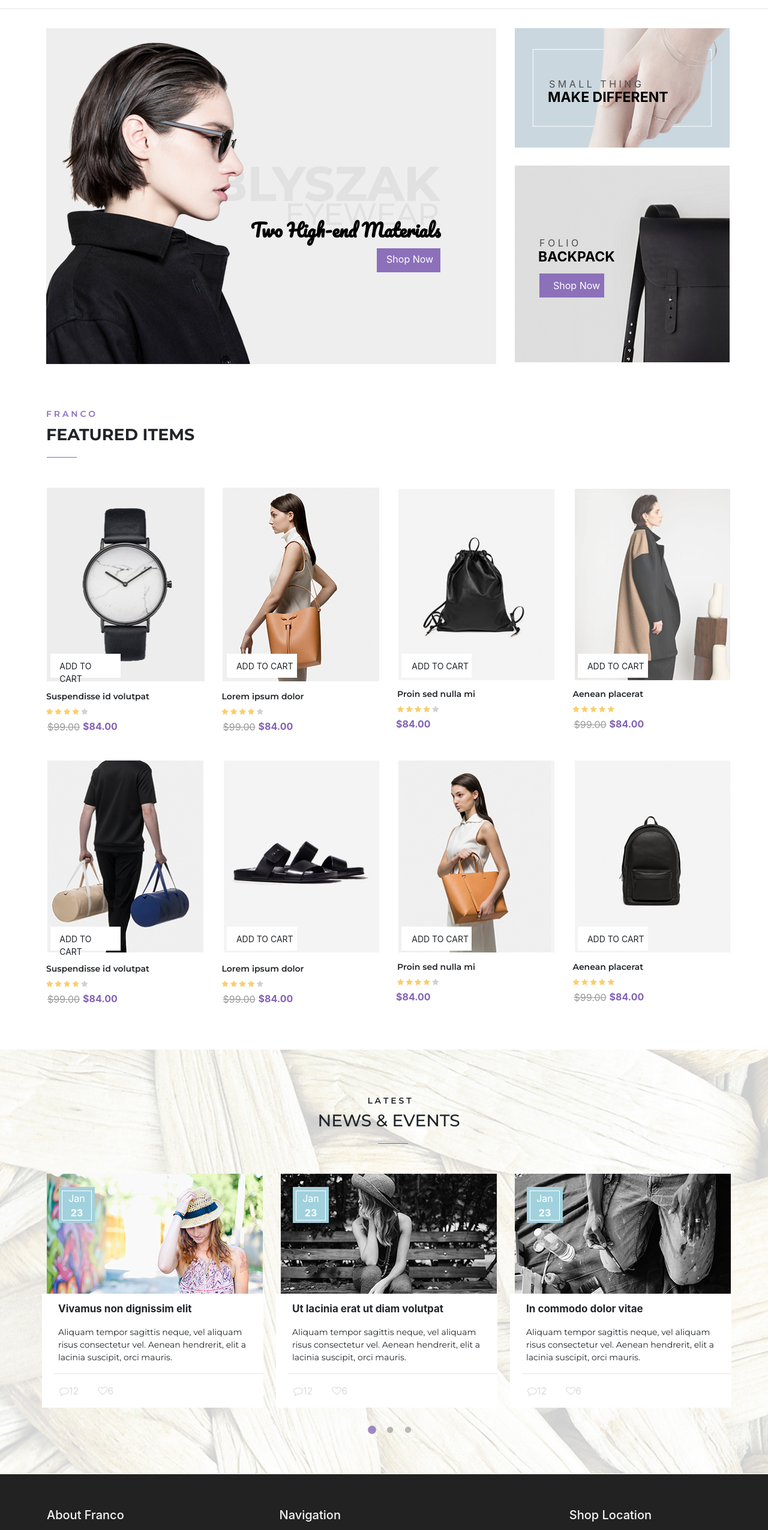
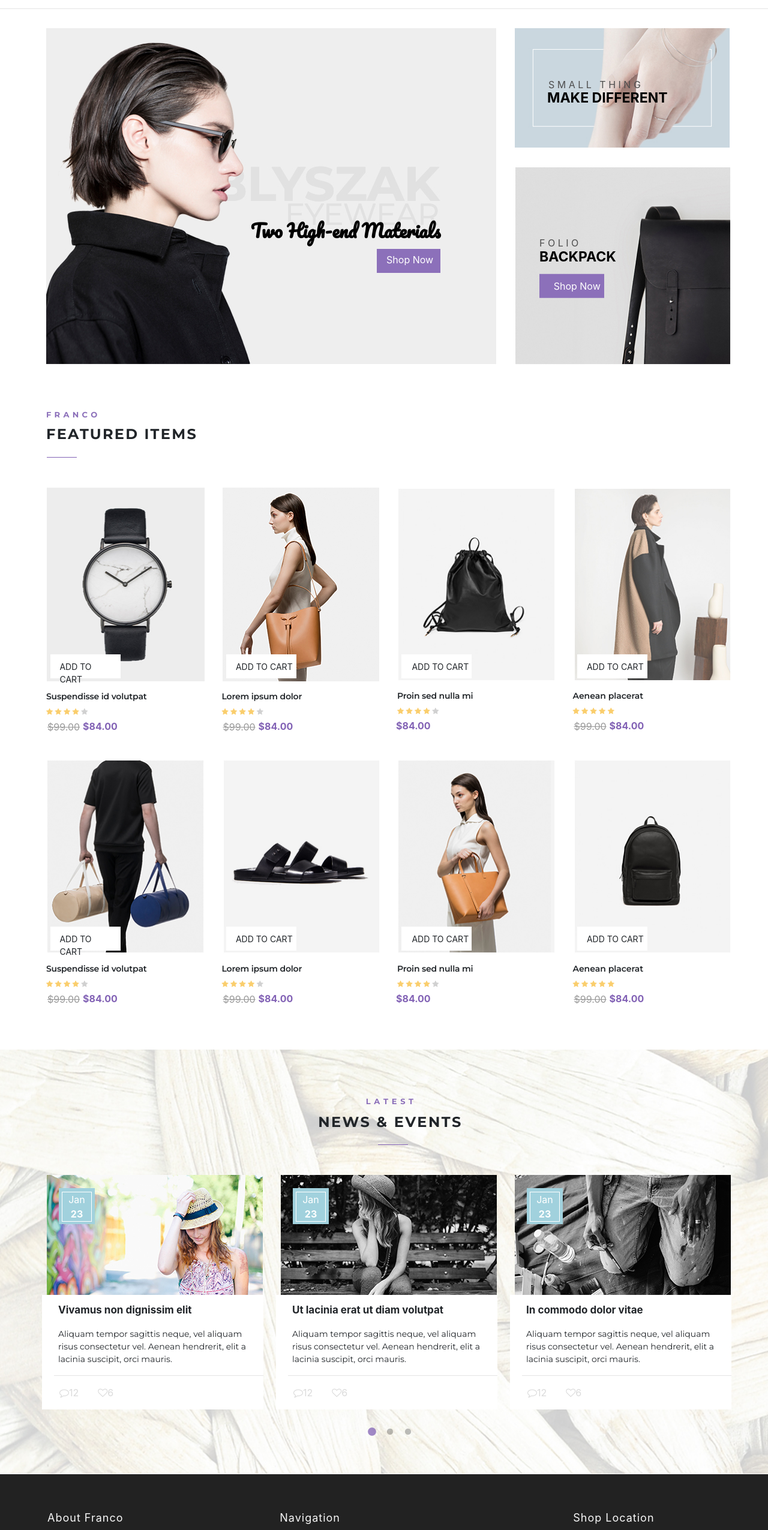
Before and after one commit to robean9020/layout, a plain HTML site: page index.html in a window 1280 px wide. Shown: the part 109-2660 px from the top of the page at 60% size. Drawn offline with nearby package versions, Linux system fonts and the light colour scheme.

Commit message:
fix bug font-end

```diff
--- a/assets/sass/banner.scss
+++ b/assets/sass/banner.scss
@@ -9,6 +9,9 @@
     width: 100%;
 }
 
+.banner__cart__product-add-item{
+    position: relative;
+}
 .banner__row__image-banner-right-bottom img{
     margin-top: 25px;
 }
@@ -41,13 +44,19 @@
 }
 
 .banner__row__banner-right-bottom{
-    margin-top: 25px;
+    margin-top: 28px;
+    position: relative;
+}
+
+.banner__row__banner-right-top{
+    position: relative;
 }
 
 .banner__row__banner-right-top-word{
     position: absolute;
-    top: 15%;
-    left: 5em;
+    top: 55%;
+    transform: translateY(-50%);
+    left: 64px;
     p.small-thing{
         color: $color-font-top;
         margin-top: 11px;
@@ -63,12 +72,13 @@
 
 .banner__row__banner-right-bottom-word{
     position: absolute;
-    top: 60%;
-    left: 5em;
+    transform: translateY(-50%);
+    top: 50%;
+    left: 4em;
     p.folio{
         color: $color-font-top;
-        margin-top: 16px;
-        margin-left: -16px;
+        margin-top: 21px;
+        margin-left: -15px;
     }
 
     p.backpack{
@@ -76,7 +86,7 @@
         font-weight: bold;
         margin-top: -22px;
         font-size: 23px;
-        margin-left: -18px;
+        margin-left: -15px;
     };
 
     p.now:hover{
@@ -87,7 +97,7 @@
     p.now{
         background-color: $color-hover;
         width: 108px;
-        margin-left: -16px;
+        margin-left: -15px;
         margin-top: -5px;
         height: 40px;
         color: #ffffff;
@@ -100,15 +110,18 @@
     p.franco{
         color: #8c70ba;
         font-family: 'Montserrat', sans-serif;
-        font-size: 14px;
+        font-size: 13px;
+        letter-spacing: 0.8px;
         margin: -7px 0px 4px 7px;
-        font-weight: 600;
+        font-weight: bold;
 
     };
     p.featured-items{
-        font-size: 27px;
+        font-size: 24px;
+        letter-spacing: 2.3px;
         font-weight: bold;
         margin-left: 7px;
+        padding-bottom: 4px;
         font-family: 'Montserrat', sans-serif;
     }
     hr{
@@ -145,8 +158,8 @@
         position: absolute;
         background: $color-white;
         width: 117px;
-        top: 65%;
-        left: 10%;
+        bottom: -3.5%;
+        left: 5.5%;
         height: 40px;
         padding: 10px;
         font-size: 14px;
@@ -158,6 +171,7 @@
     }
     p.description{
         margin-top: 15px;
+        letter-spacing: -0.2px;
         font-size: 14px;
         margin-left: 7px;
         font-weight: 600;
@@ -193,8 +207,8 @@
         background: $color-white;
         width: 117px;
         font-size: 14px;
-        top: 65%;
-        left: 10.4%;
+        bottom: -3.5%;
+        left: 5.5%;
         height: 40px;
         padding-left: 16px;
         padding-top: 10px;
@@ -205,6 +219,7 @@
     };
     p.description{
         margin-top: 15px;
+        letter-spacing: -0.2px;
         font-size: 14px;
         margin-left: 7px;
         font-weight: 600;
@@ -236,8 +251,8 @@
         background: #ffffff;
         width: 117px;
         font-size: 14px;
-        top: 65%;
-        left: 10%;
+        bottom: -3.5%;
+        left: 5.5%;
         height: 40px;
         padding-top: 10px;
         padding-left: 17px;
@@ -247,7 +262,8 @@
         color: $color-hover;
     };
     p.description{
-        margin-top: 12px;
+        margin-top: 15px;
+        letter-spacing: -0.2px;
         font-size: 14px;
         margin-left: 7px;
         font-weight: 600;
@@ -278,8 +294,8 @@
         position: absolute;
         background: #ffffff;
         width: 117px;
-        top: 65%;
-        left: 10.4%;
+        bottom: -3.5%;
+        left: 5.5%;
         font-size: 14px;
         height: 40px;
         padding-left: 16px;
@@ -290,7 +306,7 @@
         color: $color-hover;
     };
     p.description{
-        margin-top: 12px;
+        margin-top: 15px;
         font-size: 14px;
         margin-left: 7px;
         font-weight: 600;
@@ -319,20 +335,24 @@
     padding-top: 80px;
     p.latest{
         font-family: 'Montserrat', sans-serif;
-        font-size: 14px;
-        margin-left: 18px;
-        font-weight: 600;
-        margin-top: -3px;
+        font-size: 13px;
+        letter-spacing: 1px;
+        margin-left: 20px;
+        color: #8c70ba;
+        font-weight: bold;
+        margin-top: -1px;
     }
     h3{
-        margin-top: -10px;
-        font-size: 28px;
+        margin-top: -6px;
+        font-weight: bold;
+        font-size: 24px;
+        letter-spacing: 2.5px;
         font-family: 'Montserrat', sans-serif;
-        margin-left: 16px;
+        margin-left: 21px;
     }
     hr{
         width: 50px;
-        margin-top: 20px;
+        margin-top: 23px;
         margin-left: 49.2%;
         color: $color-hover;
         border-top: 1px solid $color-price-now;
@@ -434,15 +454,17 @@
     .banner__row--image-banner-right-bottom{
         img{
             margin-top: 1px;
-            margin-left: 7px;
+            margin-left: 8px;
         }
     }
 
     .banner__row__banner-right-top{
         img{
             margin-left: 7px;
-            margin-top: 15px;
         }
+    }
+    .banner__row__column__2{
+        margin-top: 15px;
     }
 }
 @media screen and (max-width : 767px){
@@ -482,59 +504,24 @@
     }
 }
 
-@media screen and (max-width:1198px){
+@media screen and (max-width:992px){
     .banner__cart--col-4 p.add-to-cart{
-        top: 59%;
-        left:13.4%;
+        bottom: 0%;
     }
     .banner__cart--col-3 p.add-to-cart{
-        top: 59%;
-        left:13.4%;
+        bottom: 0%;
     }
     .banner__cart--col-2 p.add-to-cart{
-        top: 59%;
-        left:13.4%;
+        bottom: 0%;
     }
     .banner__cart--col-1 p.add-to-cart{
-        top: 59%;
-        left:13.4%;
+        bottom: 0%;
     }
 }
 
-@media screen and (max-width:767px){
-    .banner__cart--col-4 p.add-to-cart{
-        top: 77%;
-        left:10.4%;
-    }
-    .banner__cart--col-3 p.add-to-cart{
-        top: 77%;
-        left:10.4%;
-    }
-    .banner__cart--col-2 p.add-to-cart{
-        top: 77%;
-        left:10.4%;
-    }
-    .banner__cart--col-1 p.add-to-cart{
-        top: 77%;
-        left:10.4%;
+
+@media screen and (min-width: 993px) and (max-width: 1110px){
+    .navbar-expand-lg .navbar-nav .nav-link{
+        padding-right: 35px !important;
     }
 }
-
-@media screen and (max-width:480px){
-    .banner__cart--col-4 p.add-to-cart{
-        top: 65%;
-        left:10.4%;
-    }
-    .banner__cart--col-3 p.add-to-cart{
-        top: 65%;
-        left:10.4%;
-    }
-    .banner__cart--col-2 p.add-to-cart{
-        top: 65%;
-        left:10.4%;
-    }
-    .banner__cart--col-1 p.add-to-cart{
-        top: 65%;
-        left:10.4%;
-    }
-}
--- a/assets/sass/footer.scss
+++ b/assets/sass/footer.scss
@@ -6,6 +6,9 @@
     height: auto;
     h5{
         color: $color-h5-footer;
+        font-weight: 400;
+        font-size: 18px;
+        letter-spacing: 1px;
     };
     p{
         color: $color-a-footer;
@@ -18,8 +21,8 @@
 }
 
 .footer__row{
-    padding-top: 56px;
-    padding-left: 8px;
+    padding-top: 62px;
+    padding-left: 9px;
     hr{
         color: $color-hover;
         border-top: 1px solid $color-hr-footer;
@@ -127,6 +130,9 @@
         margin-top: 26px;
     }
     .footer__row__location{
+        h5{
+            margin-left: 6px;
+        }
         margin-left: 96px;
     }
     .footer__row__shop-location ul li {
@@ -146,3 +152,12 @@
         }
     }
 }
+
+@media screen and (max-width:992px){
+    .footer__navigation{
+        margin-top: 50px;
+    }
+    .footer__row__location{
+        margin-top: 50px;
+    }
+}
--- a/assets/sass/header.scss
+++ b/assets/sass/header.scss
@@ -85,7 +85,7 @@
     }
 }
 
-@media screen and (max-width: 1151px) and (min-width: 993px){
+@media screen and (max-width: 1176px) and (min-width: 993px){
     .header__bottom__right{
         display: none;
     }
@@ -98,7 +98,7 @@
     }
 }
 
-@media screen and (max-width : 456px){
+@media screen and (max-width : 474px){
     .header__bottom__icon-search{
         display: none;
     }
--- a/assets/sass/style.scss
+++ b/assets/sass/style.scss
@@ -9,6 +9,7 @@ body{
     padding: 0px;
     font-size: 16px;
     font-family: 'Montserrat', sans-serif;
+    overflow-x: hidden;
 }
 ul{
     list-style: none;
--- a/index.html
+++ b/index.html
@@ -97,7 +97,7 @@
 						<img src="assets/images/banner1.jpg">
 					</div>
 				</div>
-				<div class="col-lg-4 col-md-12 col-12">
+				<div class="col-lg-4 col-md-12 col-12 banner__row__column__2">
 					<div class="banner__row__banner-right-top">
 						<div class="banner__row__banner-right-top-word">
 								<p class="small-thing">S M A L L &nbsp;&nbsp;T H I N G</p>
@@ -132,8 +132,10 @@
 
 			<div class="banner__cart row">
 				<div class="banner__cart--col-1 col-lg-3 col-md-6 col-12">
+					<div class="banner__cart__product-add-item">
 						<img src="assets/images/watch.jpg">
 						<p class="add-to-cart">ADD TO CART</p>
+					</div>
 					<p class="description">Suspendisse id volutpat</p>
 					<div class="star-rating">
 						<span class="fa fa-star checked"></span>
@@ -149,8 +151,10 @@
 				</div>
 
 				<div class="banner__cart--col-2 col-lg-3 col-md-6 col-12">
+					<div class="banner__cart__product-add-item">
 						<img src="assets/images/girl.jpg">
 						<p class="add-to-cart">ADD TO CART</p>
+					</div>
 					<p class="description">Lorem ipsum dolor</p>
 					<div class="star-rating">
 						<span class="fa fa-star checked"></span>
@@ -166,8 +170,10 @@
 				</div>
 
 				<div class="banner__cart--col-3 col-lg-3 col-md-6 col-12">
+					<div class="banner__cart__product-add-item">
 						<img src="assets/images/handbag.jpg">
 						<p class="add-to-cart">ADD TO CART</p>
+					</div>
 					<p class="description">Proin sed nulla mi</p>
 					<div class="star-rating">
 						<span class="fa fa-star checked"></span>
@@ -182,8 +188,10 @@
 				</div>
 
 				<div class="banner__cart--col-4 col-lg-3 col-md-6 col-12">
+					<div class="banner__cart__product-add-item">
 						<img src="assets/images/girl2.jpg">
 						<p class="add-to-cart">ADD TO CART</p>
+					</div>
 					<p class="description">Aenean placerat</p>
 					<div class="star-rating">
 						<span class="fa fa-star checked"></span>
@@ -201,8 +209,10 @@
 
 				<div class="banner__cart banner__row__2 row">
 					<div class="banner__cart--col-1 col-lg-3 col-md-6 col-12">
+						<div class="banner__cart__product-add-item">
 							<img src="assets/images/bag.jpg">
 							<p class="add-to-cart">ADD TO CART</p>
+						</div>
 						<p class="description">Suspendisse id volutpat</p>
 						<div class="star-rating">
 							<span class="fa fa-star checked"></span>
@@ -218,8 +228,10 @@
 					</div>
 
 					<div class="banner__cart--col-2 col-lg-3 col-md-6 col-12">
+						<div class="banner__cart__product-add-item">
 							<img src="assets/images/foot.jpg">
 							<p class="add-to-cart">ADD TO CART</p>
+						</div>
 						<p class="description">Lorem ipsum dolor</p>
 						<div class="star-rating">
 							<span class="fa fa-star checked"></span>
@@ -235,8 +247,10 @@
 					</div>
 
 					<div class="banner__cart--col-3 col-lg-3 col-md-6 col-12">
+						<div class="banner__cart__product-add-item">
 							<img src="assets/images/product-item.jpg">
 							<p class="add-to-cart">ADD TO CART</p>
+						</div>
 						<p class="description">Proin sed nulla mi</p>
 						<div class="star-rating">
 							<span class="fa fa-star checked"></span>
@@ -251,8 +265,10 @@
 					</div>
 
 					<div class="banner__cart--col-4 col-lg-3 col-md-6 col-12">
+						<div class="banner__cart__product-add-item">
 							<img src="assets/images/product-item-2.jpg">
 							<p class="add-to-cart">ADD TO CART</p>
+						</div>
 						<p class="description">Aenean placerat</p>
 						<div class="star-rating">
 							<span class="fa fa-star checked"></span>
@@ -520,7 +536,6 @@
 				<div class="footer__end__logo">
 					<p class="logo-footer"><span><img src="assets/images/logo_footer.png"></span></p>
 				</div>
-
 			</div>
 			</div>
 		</div>
```
Also changed, not shown: assets/sass/banner.css, assets/sass/footer.css, assets/sass/header.css, assets/sass/style.css, 3 other files. Lines whose indentation alone changed are shown as unchanged.
